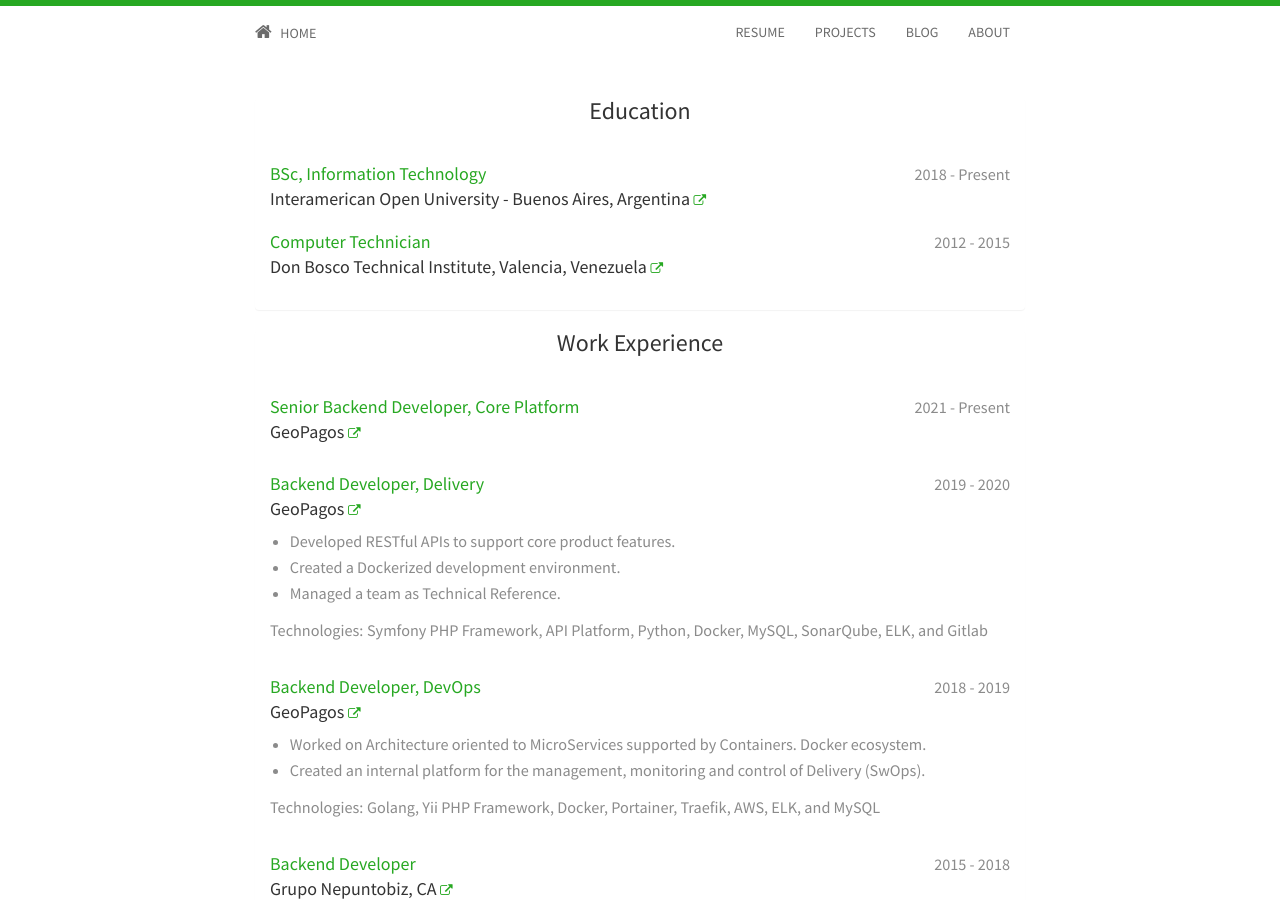
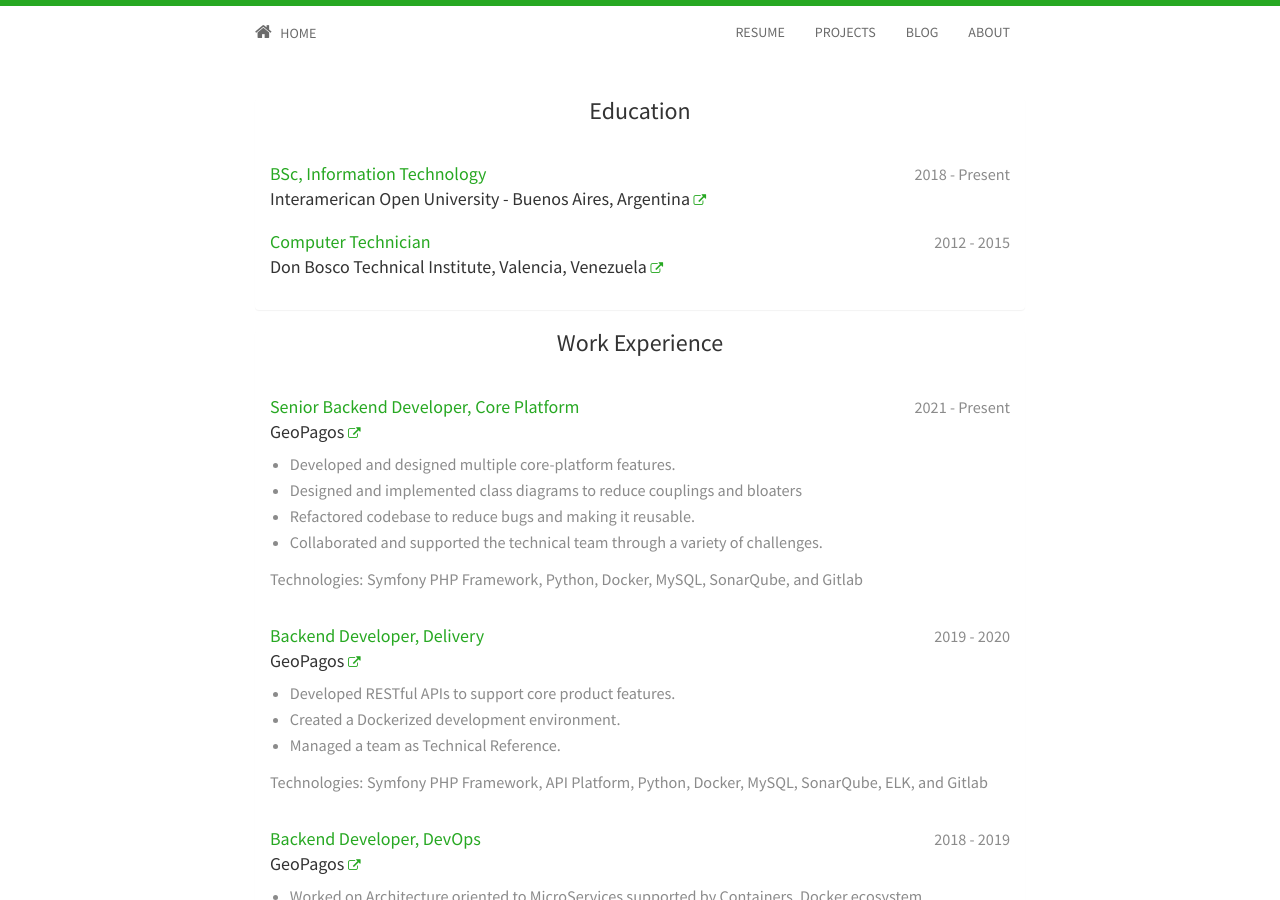
Before and after one commit to jfernancordova/jfernancordova.github.io, a Jekyll site: the page built from resume.html, in a window 1280 px wide and 900 px high. Built offline with Jekyll 4.4.1, drawn with Linux system fonts in a browser that asks for light colours; nearby versions of some CDN libraries.

Commit message:
Update employment.yml

```diff
--- a/_data/employment.yml
+++ b/_data/employment.yml
@@ -2,6 +2,18 @@
   company: "GeoPagos"
   link: "https://www.geopagos.com/"
   dates: "2021 - Present"
+  points:
+    - Developed and designed multiple core-platform features.
+    - Designed and implemented class diagrams to reduce couplings and bloaters
+    - Refactored codebase to reduce bugs and making it reusable.
+    - Collaborated and supported the technical team through a variety of challenges.
+  tech:
+  - Symfony PHP Framework
+  - Python
+  - Docker
+  - MySQL
+  - SonarQube
+  - Gitlab
 
 - title: "Backend Developer, Delivery"
   company: "GeoPagos"
```
